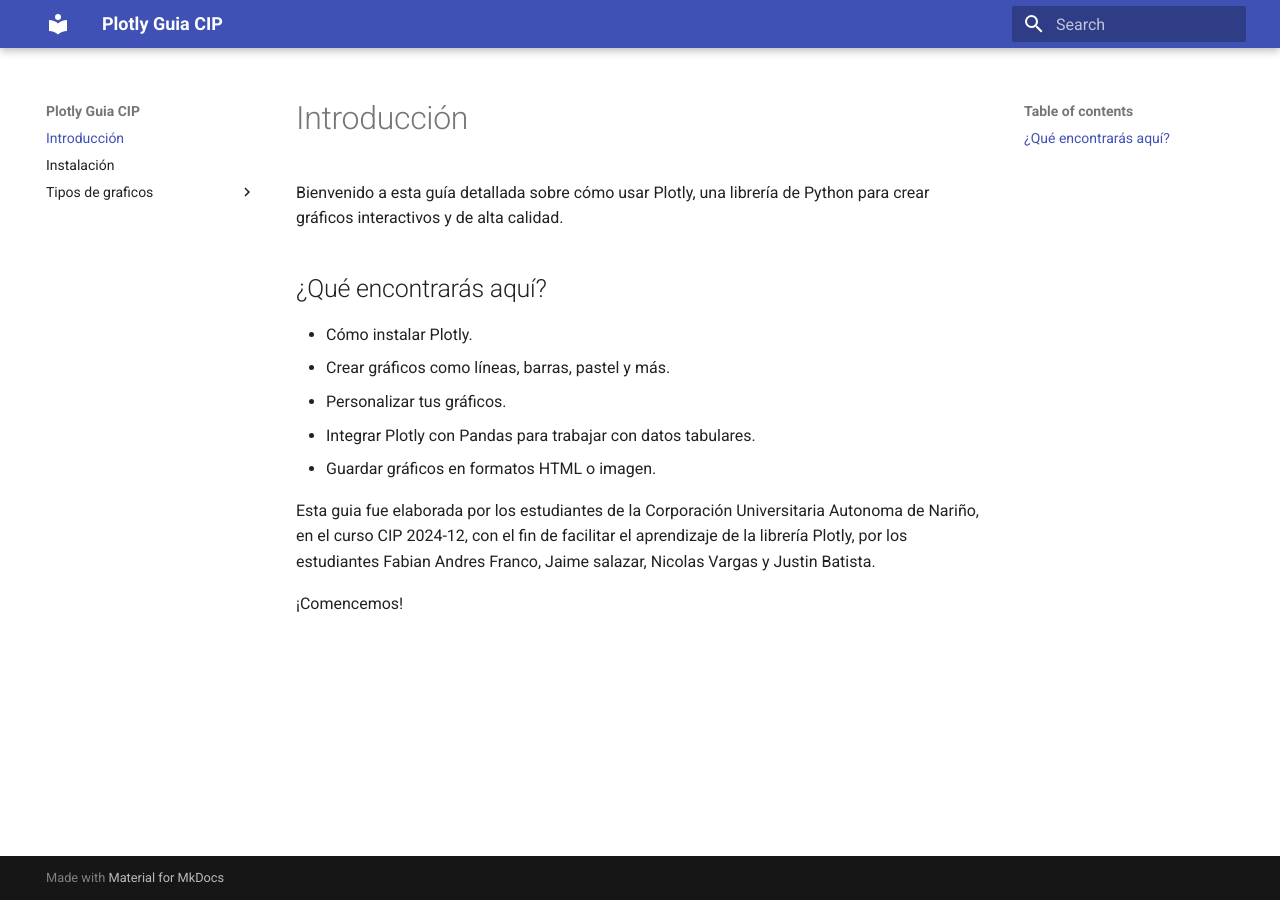
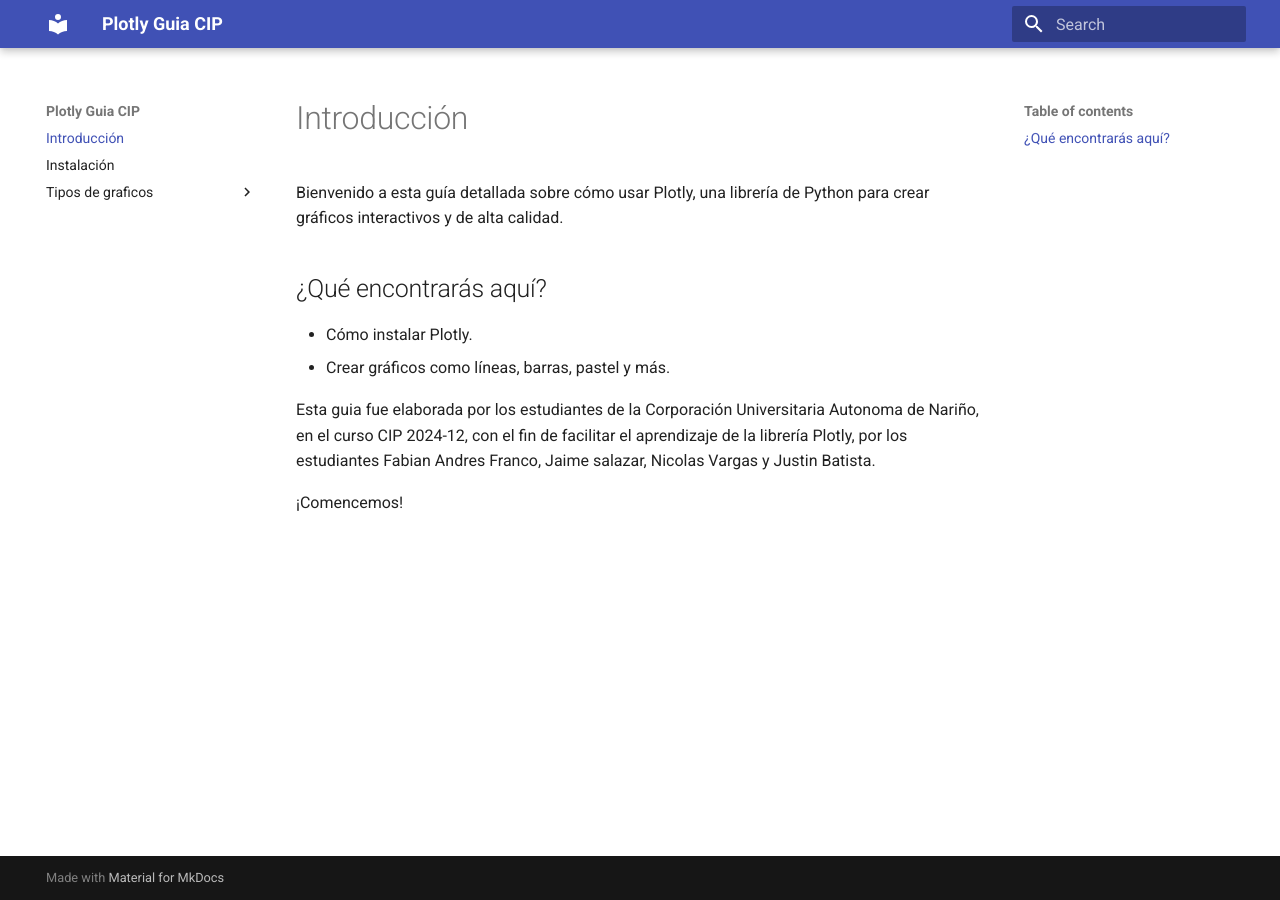
Before and after one commit to fabian-franco/plotly, an MkDocs documentation site: the page built from docs/index.md, in a window 1280 px wide. Built offline with MkDocs 1.6.1 and Material for MkDocs 9.7.7, drawn with Linux system fonts in a browser that asks for light colours.

Commit message:
feat: improve index

```diff
--- a/docs/index.md
+++ b/docs/index.md
@@ -5,9 +5,6 @@ Bienvenido a esta guía detallada sobre cómo usar Plotly, una librería de Pyth
 ## ¿Qué encontrarás aquí?
 - Cómo instalar Plotly.
 - Crear gráficos como líneas, barras, pastel y más.
-- Personalizar tus gráficos.
-- Integrar Plotly con Pandas para trabajar con datos tabulares.
-- Guardar gráficos en formatos HTML o imagen.
 
 Esta guia fue elaborada por los estudiantes de la Corporación Universitaria Autonoma de Nariño, en el curso CIP 2024-12, con el fin de facilitar el aprendizaje de la librería Plotly, por los estudiantes Fabian Andres Franco, Jaime salazar, Nicolas Vargas y Justin Batista.
 
```
Also changed, not shown: docs/instalación.md (+6 -0 lines).
